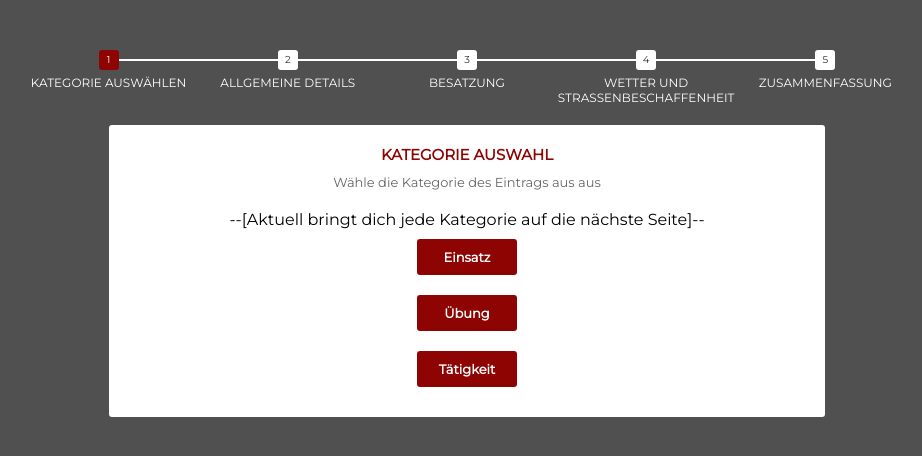
After one commit to S1610238029/newfiary2, a Symfony app: template templates/pages/newentry.html.twig in a window 1280 px wide. The commit adds this page. Shown: the top 456 px of the page, without its empty margins (173-1095 px from the left). Run offline with Twig, Linux system fonts and the light colour scheme; the template is opened without the code that fills it, so the values that code supplies are empty; some libraries are stand-ins or nearby versions.

Commit message:
newentry - ProgressBar

```diff
--- a/templates/homepage/index.html.twig
+++ b/templates/homepage/index.html.twig
@@ -6,7 +6,7 @@
 
     <h1>Homepage</h1>
 
-    <button class="btn">Eintrag hinzufügen</button>
+    <button class="btn"><a href="{{ path('newentry') }}">Eintrag hinzufügen</a></button>
 
 
 {% endblock %}
--- a/templates/pages/TestFormNavbar.html
+++ b/templates/pages/TestFormNavbar.html
@@ -5,15 +5,15 @@
     <title>Eintrag erstellen</title>
 
     <!-- Including the Stylesheet -->
-    <link rel="stylesheet" type="text/css" href="/assets/css/progressbar.css">
-    <link rel="stylesheet" type="text/css" href="/assets/css/mystyle.css">
+    <link rel="stylesheet" type="text/css" href="/public/assets/css/progressbar.css">
+    <link rel="stylesheet" type="text/css" href="/public/assets/css/mystyle.css">
 
     <link rel="stylesheet" href="https://use.fontawesome.com/releases/v5.5.0/css/all.css"
           integrity="sha384-B4dIYHKNBt8Bc12p+WXckhzcICo0wtJAoU8YZTY5qE0Id1GSseTk6S+L3BlXeVIU" crossorigin="anonymous">
 
     <!-- Including Javascript -->
     <script src="https://ajax.googleapis.com/ajax/libs/jquery/3.1.1/jquery.min.js"></script>
-    <script src="/assets/js/progressbar.js"></script>
+    <script src="/public/assets/js/progressbar.js"></script>
 
 </head>
 
--- /dev/null
+++ b/templates/pages/newentry.html.twig
@@ -0,0 +1,213 @@
+
+<!DOCTYPE html>
+<html>
+<head>
+    <meta charset="UTF-8">
+
+    <title>{% block title %}Neuen Eintrag erstellen{% endblock %}</title>
+
+    <!-- Including the Stylesheet -->
+
+    <link rel="stylesheet" href= "{{ asset('assets/css/progressbar.css') }}">
+    <link rel="stylesheet" href= "{{ asset('assets/css/mystyle.css') }}">
+    <link href="https://fonts.googleapis.com/css?family=Montserrat" rel="stylesheet">
+
+    <script src="https://ajax.googleapis.com/ajax/libs/jquery/3.1.1/jquery.min.js"></script>
+    <script src="{{ asset('assets/js/progressbar.js') }}"></script>
+
+</head>
+
+<body>
+{% block body %}
+
+    <!-- Funktioniert nur hier eingebunden aber nicht im mystyle css?
+    Drum bitte hier lassen und nicht rauslöschen -->
+
+
+
+    <form id="form-id">
+
+        <!--Progressbar-->
+        <ul class='progress'>
+            <li class="active">Kategorie auswählen</li>
+            <li>Allgemeine Details</li>
+            <li>Besatzung</li>
+            <li>Wetter und Straßenbeschaffenheit</li>
+            <li>Zusammenfassung</li>
+        </ul>
+
+        <!-- Allgemein noch eine Variable anlegen vlt statt Eintrag dann die gewählte Kategorie!! -->
+
+        <!-- Auswahl der Eintrags Kategorie-->
+        <fieldset>
+            <h2 class='title'>Kategorie Auswahl</h2>
+            <h3 class='sub-title'>Wähle die Kategorie des Eintrags aus aus</h3>
+            <p>--[Aktuell bringt dich jede Kategorie auf die nächste Seite]--</p>
+            <input type='button' name='next' class='next-button custom-button' value="Einsatz"><br>
+            <input type='button' name='next' class='next-button custom-button' value="Übung"><br>
+            <input type='button' name='next' class='next-button custom-button' value="Tätigkeit"><br>
+        </fieldset>
+
+        <!--Allgemeine Details des Eintrags-->
+        <fieldset>
+            <h2 class='title'>Eintrags Details</h2>
+            <h3 class='sub-title'>Bitte gib hier die Details der ausgeübten Aufgabe bekannt!</h3>
+
+            <!-- Hier fehlt noch die Kategorie die ausgewählt wurde -->
+            <p>-- [Hier fehlt noch die ausgewählte Kategorie] --</p><br>
+            <!-- Hier muss dann das aus/eingebelendet werden was zu der jeweiligen Kategorie gehört -->
+
+
+            <!-- Eintragsbezeichnung -->
+            <label for="eintragsbezeichnung">Eintragsbezeichnung -  </label><i class="fas fa-info"></i><br>
+            <input id="eintragsbezeichnung" type='text' placeholder='Eintragsbezeichnung'><br>
+
+            <!-- Einsatzart -->
+            <label for="einsatzart">Einsatzart:</label><br>
+            <select id="einsatzart">
+                <option value="brandeinsatz">Brandeinsatz</option>
+                <option value="techeinsatz">Technischer Einsatz</option>
+                <option value="weiteres1">Weitere Option</option>
+            </select>
+
+            <!-- Ausfahrt -->
+            <!-- bei Ausfahrt & Rückkunft müssen wir Uhrzeit und Tag noch kombinieren! -->
+            <div class="links">
+                <!-- Alarmtag -->
+                <label for="alarmtag">Alarmtag:</label><br>
+                <input id="alarmtag" type='date'>
+
+                <!-- Ausfahrtstag -->
+                <label for="ausfahrttag">Ausfahrtstag:</label><br>
+                <input id="ausfahrttag" type='date'>
+
+                <!-- Rückkunftstag -->
+                <label for="rueckfahrttag">Rückkunftstag:</label><br>
+                <input id="rueckfahrttag" type='date'>
+            </div>
+
+            <div class="rechts">
+                <!-- Alarmzeit -->
+                <label for="alarmzeit">Alarmzeit:</label><br>
+                <input id="alarmzeit" type='time'>
+
+                <!-- Ausfahrtszeit -->
+                <label for="ausfahrtzeit">Ausfahrtszeit:</label><br>
+                <input id="ausfahrtzeit" type='time'>
+
+                <!-- Rückkunftszeit -->
+                <label for="rueckfahrtzeit">Rückkunftszeit:</label><br>
+                <input id="rueckfahrtzeit" type='time'>
+            </div>
+            <br>
+
+            <!-- Eintragsort -->
+            <label for="eintragsort">Eintrags Ort:</label><br>
+            <input id="eintragsort" type='text' placeholder='Eintrags Ort - hier fehlt noch Straße PLZ Ort!'>
+
+            <!-- Anforderer Name -->
+            <label for="anforderername">Anforderer Name:</label><br>
+            <input id="anforderername" type='text' placeholder='Name des Anforderers'>
+
+            <!-- Anforderer Telefonnummer -->
+            <label for="anforderertel">Anforderer Telefonnummer:</label><br>
+            <input id="anforderertel" type='tel' placeholder='+43 699 123 456 789'>
+
+            <!-- Details des Einsatzes -->
+            <label for="details">Eintrags Details:</label><br>
+            <textarea id="details" type='text' placeholder='Eintrags Details kommen hier ... '></textarea><br>
+
+            <!-- Buttons -->
+            <p>Neustart/Abbruch funktioniert aktuell noch nicht</p>
+            <input type='button' name='previous' class='prev-button custom-button' value="Zurück">
+            <input type='button' name='next' class='next-button custom-button' value="Vorwärts"><br>
+
+            <input type='button' name='restart' class='reset-button custom-button' value="Neustart">
+            <input type='button' name='restart' class='reset-button custom-button' value="Abbruch">
+
+
+        </fieldset>
+
+        <!--Besatzung-->
+        <fieldset>
+            <h2 class='title'>Besatzung</h2>
+            <h3 class='sub-title'>Bitte die jeweilige Besatzung den Fahrzeugen zuweisen!</h3>
+            <p>Hier kommen Fahrzeuge + DropDown Mechanismen</p>
+
+            <!-- Buttons -->
+            <p>Neustart/Abbruch funktioniert aktuell noch nicht</p>
+            <input type='button' name='previous' class='prev-button custom-button' value="Zurück">
+            <input type='button' name='next' class='next-button custom-button' value="Vorwärts"><br>
+
+            <input type='button' name='restart' class='reset-button custom-button' value="Neustart">
+            <input type='button' name='restart' class='reset-button custom-button' value="Abbruch">
+
+        </fieldset>
+
+        <!-- Wetter und Straßenbeschaffenheit -->
+        <fieldset>
+
+            <!-- Wetter -->
+            <h2 class='title'>Wetter Straßenbeschaffenheit</h2>
+            <h3 class='sub-title'>Bitte die Wetterumstände des Eintrags auswählen:</h3>
+
+            <label for="sonne">Sonne</label>
+            <input id="sonne" type="checkbox" name="sonne" value="sonne" class="checkmark">
+
+            <label for="wolken">Wolken</label>
+            <input id="wolken" type="checkbox" name="wolken" value="wolken" class="checkmark">
+
+            <label for="wind">Wind</label>
+            <input id="wind" type="checkbox" name="wind" value="wind" class="checkmark">
+
+
+            <!-- Straßenbeschaffenheit -->
+            <h2 class='title'>Straßenbeschaffenheit</h2>
+            <h3 class='sub-title'>Bitte die Straßenbeschaffenheit des Eintrags auswählen:</h3>
+
+            <label for="eis">Eis</label>
+            <input id="eis" type="checkbox" name="sonne" value="sonne" class="checkmark">
+
+            <label for="schnee">Schnee</label>
+            <input id="schnee" type="checkbox" name="wolken" value="wolken" class="checkmark">
+
+            <label for="mehr">Mehr</label>
+            <input id="mehr" type="checkbox" name="wind" value="wind" class="checkmark">
+
+
+            <!-- Buttons -->
+            <p>Neustart/Abbruch funktioniert aktuell noch nicht</p>
+            <input type='button' name='previous' class='prev-button custom-button' value="Zurück">
+            <input type='button' name='next' class='next-button custom-button' value="Vorwärts"><br>
+
+            <input type='button' name='restart' class='reset-button custom-button' value="Neustart">
+            <input type='button' name='restart' class='reset-button custom-button' value="Abbruch">
+
+        </fieldset>
+
+        <!-- Zusammenfassung -->
+        <fieldset>
+            <h2 class='title'>Zusammenfassung</h2>
+            <h3 class='sub-title'>Hier kommt noch die Zusammenfassung hin</h3>
+            <input type='text' name='first-name' placeholder='First Name'>
+            <input type='text' name='last-name' placeholder='Last-Name'>
+            <input type='text' name='phone-no' placeholder='Phone No.'>
+            <input type='text' name='address' placeholder='Address'>
+
+            <!-- Buttons -->
+            <p>Neustart/Abbruch funktioniert aktuell noch nicht</p>
+            <input type='button' name='previous' class='prev-button custom-button' value="Zurück">
+            <input type='button' name='next' class='next-button custom-button' value="Vorwärts"><br>
+
+            <input type='button' name='restart' class='reset-button custom-button' value="Neustart">
+            <input type='button' name='restart' class='reset-button custom-button' value="Abbruch">
+
+        </fieldset>
+        </form>
+
+
+
+{% endblock %}
+
+</body>
+</html>
```
Also changed, not shown: src/Controller/PageController.php (+10 -0 lines).
